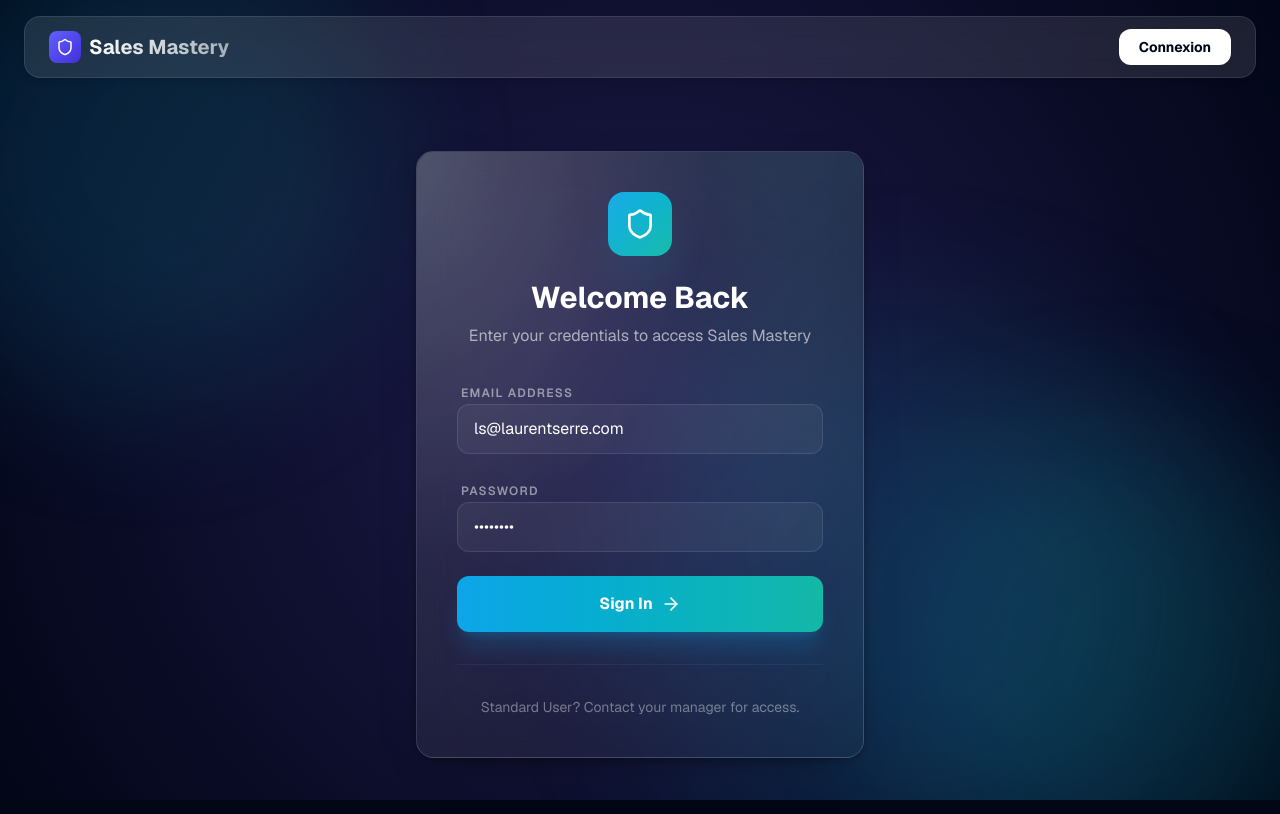
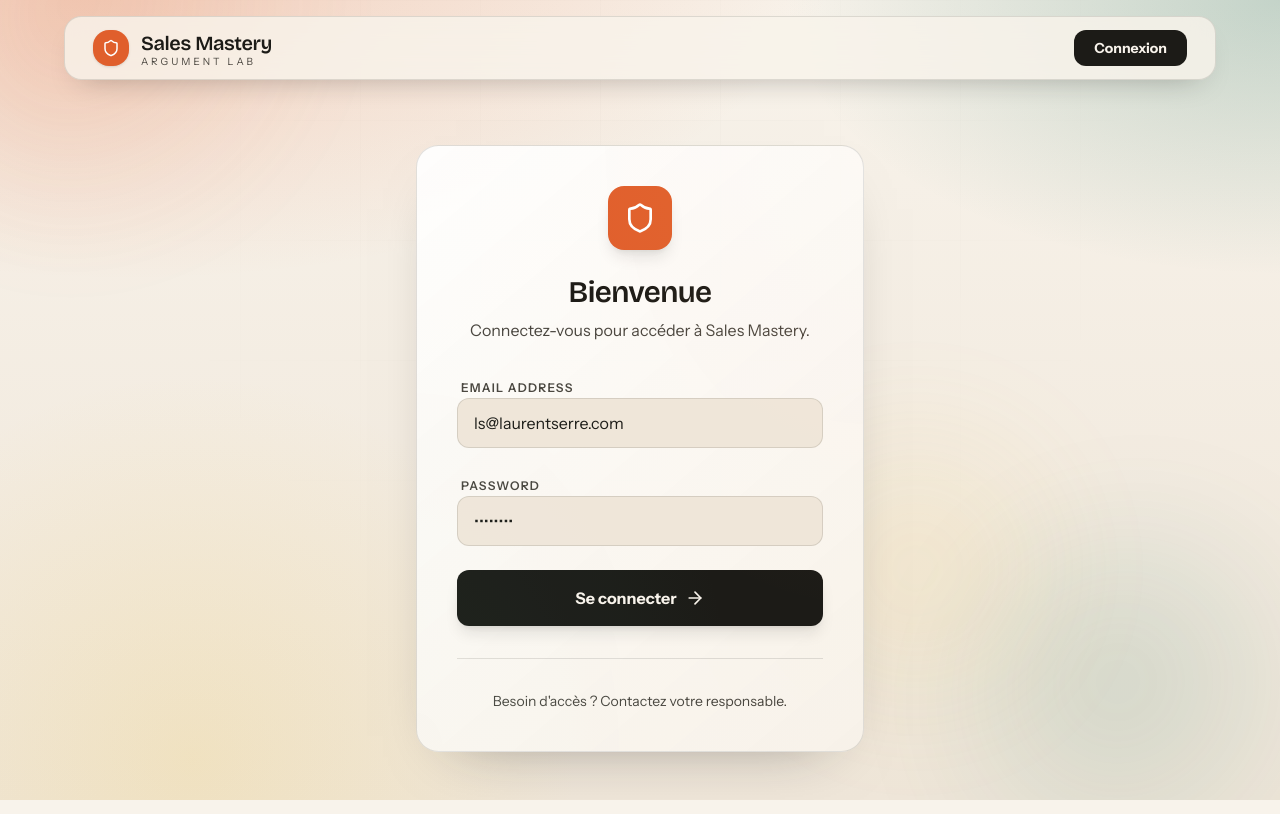
Before and after one commit to Lofp34/sales_args_master, a Next.js app: page /login in a window 1280 px wide. Built offline with nearby package versions, Linux system fonts and the light colour scheme; no server answers.

Commit message:
Modernize UI with editorial design

```diff
--- a/src/app/globals.css
+++ b/src/app/globals.css
@@ -1,70 +1,96 @@
 @import "tailwindcss";
 
 @theme {
-  --color-glass: rgba(255, 255, 255, 0.12);
-  --color-glass-border: rgba(255, 255, 255, 0.22);
-  --color-primary: #0ea5e9;
-  --color-secondary: #14b8a6;
+  --color-accent: #e05f2c;
+  --color-accent-2: #1f6f5c;
+  --color-ink: #1c1b17;
+  --color-paper: #f8f3eb;
+  --color-paper-2: #efe6d9;
+  --color-line: rgba(28, 27, 23, 0.12);
+  --color-accent-soft: rgba(224, 95, 44, 0.18);
 
-  --animate-blob: blob 7s infinite;
+  --animate-float: float 14s ease-in-out infinite;
+  --animate-drift: drift 18s ease-in-out infinite;
+  --animate-fadeup: fadeup 0.8s ease-out both;
 
-  @keyframes blob {
-    0% {
+  @keyframes float {
+    0%,
+    100% {
+      transform: translateY(0px);
+    }
+    50% {
+      transform: translateY(-12px);
+    }
+  }
+
+  @keyframes drift {
+    0%,
+    100% {
       transform: translate(0px, 0px) scale(1);
     }
+    50% {
+      transform: translate(30px, -20px) scale(1.05);
+    }
+  }
 
-    33% {
-      transform: translate(30px, -50px) scale(1.1);
+  @keyframes fadeup {
+    0% {
+      opacity: 0;
+      transform: translateY(16px);
     }
-
-    66% {
-      transform: translate(-20px, 20px) scale(0.9);
-    }
-
     100% {
-      transform: translate(0px, 0px) scale(1);
+      opacity: 1;
+      transform: translateY(0);
     }
   }
 }
 
 :root {
-  --background: #020617;
-  /* Deep Blue / Black */
-  --foreground: #f8fafc;
+  --ink: #1c1b17;
+  --ink-muted: #4a463f;
+  --paper: #f8f3eb;
+  --paper-2: #efe6d9;
+  --accent: #e05f2c;
+  --accent-2: #1f6f5c;
+  --accent-soft: rgba(224, 95, 44, 0.2);
+  --line: rgba(28, 27, 23, 0.12);
+  --shadow-1: 0 24px 60px -40px rgba(28, 27, 23, 0.5);
+  --shadow-2: 0 14px 30px -18px rgba(28, 27, 23, 0.35);
 }
 
 body {
-  background: var(--background);
-  color: var(--foreground);
-  font-family: var(--font-geist-sans), ui-sans-serif, system-ui, -apple-system, BlinkMacSystemFont, "Segoe UI", Roboto, "Helvetica Neue", Arial, sans-serif;
+  background: var(--paper);
+  color: var(--ink);
+  font-family: var(--font-body), ui-sans-serif, system-ui, -apple-system, BlinkMacSystemFont,
+    "Segoe UI", sans-serif;
   overflow-x: hidden;
 }
 
+h1,
+h2,
+h3,
+.font-display {
+  font-family: var(--font-display), "Times New Roman", serif;
+  letter-spacing: -0.02em;
+}
+
 .glass-morphism {
-  background: rgba(255, 255, 255, 0.1);
-  backdrop-filter: blur(12px);
-  -webkit-backdrop-filter: blur(12px);
-  border: 1px solid rgba(255, 255, 255, 0.1);
-  border-radius: 1rem;
-  box-shadow: 0 4px 6px -1px rgb(0 0 0 / 0.1), 0 2px 4px -2px rgb(0 0 0 / 0.1);
-  transition: all 0.3s cubic-bezier(0.4, 0, 0.2, 1);
+  background: rgba(248, 243, 235, 0.82);
+  backdrop-filter: blur(14px);
+  -webkit-backdrop-filter: blur(14px);
+  border: 1px solid var(--line);
+  border-radius: 1.1rem;
+  box-shadow: var(--shadow-2);
+  transition: transform 0.3s ease, box-shadow 0.3s ease, border-color 0.3s ease;
 }
 
 .glass-card {
   position: relative;
-  background: linear-gradient(
-    135deg,
-    rgba(255, 255, 255, 0.12),
-    rgba(255, 255, 255, 0.03)
-  );
-  backdrop-filter: blur(18px);
-  -webkit-backdrop-filter: blur(18px);
-  border: 1px solid rgba(255, 255, 255, 0.14);
-  border-radius: 1.1rem;
-  box-shadow: 0 16px 40px -24px rgb(0 0 0 / 0.6), 0 2px 8px -2px rgb(0 0 0 / 0.4);
-  transition: transform 0.35s cubic-bezier(0.4, 0, 0.2, 1),
-    box-shadow 0.35s cubic-bezier(0.4, 0, 0.2, 1),
-    border-color 0.35s cubic-bezier(0.4, 0, 0.2, 1);
+  background: linear-gradient(140deg, rgba(255, 255, 255, 0.9), rgba(247, 242, 233, 0.96));
+  border: 1px solid var(--line);
+  border-radius: 1.4rem;
+  box-shadow: var(--shadow-1);
+  transition: transform 0.35s ease, box-shadow 0.35s ease, border-color 0.35s ease;
 }
 
 .glass-card::before {
@@ -72,25 +98,17 @@
   position: absolute;
   inset: 0;
   border-radius: inherit;
-  background: radial-gradient(
-      120% 120% at 0% 0%,
-      rgba(255, 255, 255, 0.18),
-      transparent 55%
-    ),
-    radial-gradient(
-      90% 120% at 90% 0%,
-      rgba(20, 184, 166, 0.12),
-      transparent 60%
-    );
-  opacity: 0.9;
+  background: radial-gradient(140% 140% at 100% 0%, rgba(224, 95, 44, 0.1), transparent 55%),
+    radial-gradient(120% 130% at 0% 100%, rgba(31, 111, 92, 0.12), transparent 60%);
+  opacity: 0.8;
   pointer-events: none;
   mix-blend-mode: screen;
 }
 
 .glass-card:hover {
-  transform: translateY(-6px);
-  box-shadow: 0 28px 55px -32px rgb(0 0 0 / 0.7), 0 8px 22px -10px rgb(0 0 0 / 0.55);
-  border-color: rgba(255, 255, 255, 0.26);
+  transform: translateY(-5px);
+  box-shadow: 0 30px 70px -46px rgba(28, 27, 23, 0.6);
+  border-color: rgba(28, 27, 23, 0.22);
 }
 
 /* Animated Background */
@@ -101,36 +119,49 @@
   right: 0;
   bottom: 0;
   z-index: -1;
-  background: radial-gradient(circle at center, #1e1b4b 0%, #020617 100%);
+  background: radial-gradient(1200px 600px at 10% -10%, rgba(224, 95, 44, 0.25), transparent 60%),
+    radial-gradient(900px 500px at 100% 0%, rgba(31, 111, 92, 0.24), transparent 55%),
+    radial-gradient(700px 700px at 15% 95%, rgba(242, 201, 76, 0.18), transparent 55%),
+    linear-gradient(180deg, var(--paper) 0%, var(--paper-2) 100%);
   overflow: hidden;
 }
 
-.blob {
+.bg-grid {
   position: absolute;
-  width: 500px;
-  height: 500px;
-  background: linear-gradient(to right, var(--color-primary), var(--color-secondary));
-  filter: blur(80px);
-  opacity: 0.15;
-  border-radius: 50%;
-  animation: var(--animate-blob);
+  inset: 0;
+  background-image: linear-gradient(rgba(28, 27, 23, 0.04) 1px, transparent 1px),
+    linear-gradient(90deg, rgba(28, 27, 23, 0.04) 1px, transparent 1px);
+  background-size: 120px 120px;
+  opacity: 0.4;
+  mask-image: radial-gradient(circle at 50% 20%, black 0%, transparent 70%);
 }
 
-.blob-1 {
-  top: -100px;
-  left: -100px;
-  animation-delay: 0s;
+.bg-orb {
+  position: absolute;
+  width: 420px;
+  height: 420px;
+  filter: blur(60px);
+  opacity: 0.28;
+  border-radius: 50%;
+  animation: var(--animate-drift);
 }
 
-.blob-2 {
-  bottom: -100px;
-  right: -100px;
+.orb-a {
+  top: -120px;
+  left: -80px;
+  background: radial-gradient(circle at 30% 30%, rgba(224, 95, 44, 0.7), transparent 60%);
+}
+
+.orb-b {
+  bottom: -140px;
+  right: -80px;
+  background: radial-gradient(circle at 40% 40%, rgba(31, 111, 92, 0.6), transparent 60%);
   animation-delay: 2s;
 }
 
-.blob-3 {
-  top: 50%;
-  left: 50%;
-  transform: translate(-50%, -50%);
+.orb-c {
+  top: 45%;
+  left: 55%;
+  background: radial-gradient(circle at 50% 50%, rgba(242, 201, 76, 0.55), transparent 60%);
   animation-delay: 4s;
 }
--- a/src/app/layout.tsx
+++ b/src/app/layout.tsx
@@ -1,19 +1,21 @@
 import type { Metadata } from "next";
-import { Geist, Geist_Mono } from "next/font/google";
+import { Bricolage_Grotesque, Instrument_Sans } from "next/font/google";
 import "./globals.css";
 import InteractiveBackground from "@/components/ui/InteractiveBackground";
 import { Providers } from "@/components/Providers";
 import Navbar from "@/components/Navbar";
 import { Toaster } from "react-hot-toast";
 
-const geistSans = Geist({
-  variable: "--font-geist-sans",
+const displayFont = Bricolage_Grotesque({
+  variable: "--font-display",
   subsets: ["latin"],
+  weight: ["200", "300", "400", "500", "600", "700", "800"],
 });
 
-const geistMono = Geist_Mono({
-  variable: "--font-geist-mono",
+const bodyFont = Instrument_Sans({
+  variable: "--font-body",
   subsets: ["latin"],
+  weight: ["400", "500", "600", "700"],
 });
 
 export const metadata: Metadata = {
@@ -29,7 +31,7 @@
   return (
     <html lang="en" suppressHydrationWarning>
       <body
-        className={`${geistSans.variable} ${geistMono.variable} antialiased min-h-screen text-slate-50 selection:bg-primary/30`}
+        className={`${displayFont.variable} ${bodyFont.variable} antialiased min-h-screen selection:bg-[var(--accent-soft)]`}
       >
         <Providers>
           <InteractiveBackground />
@@ -41,11 +43,12 @@
             position="bottom-right"
             toastOptions={{
               style: {
-                background: 'rgba(30, 41, 59, 0.7)',
-                color: '#fff',
-                backdropFilter: 'blur(8px)',
-                border: '1px solid rgba(255, 255, 255, 0.1)',
-                borderRadius: '12px',
+                background: 'rgba(248, 243, 235, 0.92)',
+                color: '#1c1b17',
+                backdropFilter: 'blur(10px)',
+                border: '1px solid rgba(28, 27, 23, 0.12)',
+                borderRadius: '14px',
+                boxShadow: '0 18px 40px -28px rgba(28, 27, 23, 0.45)',
               },
             }}
           />
--- a/src/app/login/page.tsx
+++ b/src/app/login/page.tsx
@@ -39,19 +39,19 @@
     };
 
     return (
-        <div className="min-h-[calc(100vh-80px)] flex items-center justify-center px-6">
+        <div className="min-h-[calc(100vh-96px)] flex items-center justify-center px-6">
             <GlassCard className="w-full max-w-md p-8 sm:p-10">
                 <div className="flex flex-col items-center text-center mb-8">
-                    <div className="w-16 h-16 rounded-2xl bg-gradient-to-br from-primary to-secondary flex items-center justify-center mb-6 shadow-2xl shadow-primary/20">
+                    <div className="w-16 h-16 rounded-2xl bg-[var(--accent)] flex items-center justify-center mb-6 shadow-lg">
                         <Shield className="text-white" size={32} />
                     </div>
-                    <h1 className="text-3xl font-bold text-white mb-2">Welcome Back</h1>
-                    <p className="text-white/60">Enter your credentials to access Sales Mastery</p>
+                    <h1 className="text-3xl font-semibold text-[var(--ink)] mb-2 font-display">Bienvenue</h1>
+                    <p className="text-[var(--ink-muted)]">Connectez-vous pour accéder à Sales Mastery.</p>
                 </div>
 
                 <form onSubmit={handleSubmit} className="space-y-6">
                     <div className="space-y-2">
-                        <label className="text-xs font-semibold text-white/50 uppercase tracking-widest ml-1">
+                        <label className="text-xs font-semibold text-[var(--ink-muted)] uppercase tracking-widest ml-1">
                             Email Address
                         </label>
                         <input
@@ -59,13 +59,13 @@
                             required
                             value={email}
                             onChange={(e) => setEmail(e.target.value)}
-                            className="w-full bg-white/5 border border-white/10 rounded-xl px-4 py-3 text-white placeholder:text-white/20 focus:outline-none focus:ring-2 focus:ring-primary/50 focus:border-transparent transition-all"
+                            className="w-full bg-[var(--paper-2)] border border-[var(--line)] rounded-xl px-4 py-3 text-[var(--ink)] placeholder:text-[var(--ink-muted)] placeholder:opacity-60 focus:outline-none focus:ring-2 focus:ring-[var(--accent-soft)] focus:border-transparent transition-all"
                             placeholder="name@company.com"
                         />
                     </div>
 
                     <div className="space-y-2">
-                        <label className="text-xs font-semibold text-white/50 uppercase tracking-widest ml-1">
+                        <label className="text-xs font-semibold text-[var(--ink-muted)] uppercase tracking-widest ml-1">
                             Password
                         </label>
                         <input
@@ -73,13 +73,13 @@
                             required
                             value={password}
                             onChange={(e) => setPassword(e.target.value)}
-                            className="w-full bg-white/5 border border-white/10 rounded-xl px-4 py-3 text-white placeholder:text-white/20 focus:outline-none focus:ring-2 focus:ring-primary/50 focus:border-transparent transition-all"
+                            className="w-full bg-[var(--paper-2)] border border-[var(--line)] rounded-xl px-4 py-3 text-[var(--ink)] placeholder:text-[var(--ink-muted)] placeholder:opacity-60 focus:outline-none focus:ring-2 focus:ring-[var(--accent-soft)] focus:border-transparent transition-all"
                             placeholder="••••••••"
                         />
                     </div>
 
                     {error && (
-                        <div className="bg-red-500/10 border border-red-500/20 rounded-xl p-4 text-red-400 text-sm text-center">
+                        <div className="bg-red-500/10 border border-red-500/20 rounded-xl p-4 text-red-500 text-sm text-center">
                             {error}
                         </div>
                     )}
@@ -87,22 +87,22 @@
                     <button
                         type="submit"
                         disabled={loading}
-                        className="w-full py-4 rounded-xl bg-gradient-to-r from-primary to-secondary text-white font-bold hover:opacity-90 transition-all transform hover:scale-[1.02] active:scale-[0.98] disabled:opacity-50 disabled:cursor-not-allowed flex items-center justify-center gap-2 shadow-xl shadow-primary/20"
+                        className="w-full py-4 rounded-xl bg-[var(--ink)] text-[var(--paper)] font-bold hover:bg-[var(--ink-muted)] transition-all transform hover:scale-[1.01] active:scale-[0.98] disabled:opacity-50 disabled:cursor-not-allowed flex items-center justify-center gap-2 shadow-lg"
                     >
                         {loading ? (
                             <Loader2 className="animate-spin" size={20} />
                         ) : (
                             <>
-                                Sign In
+                                Se connecter
                                 <ArrowRight size={20} />
                             </>
                         )}
                     </button>
                 </form>
 
-                <div className="mt-8 pt-8 border-t border-white/5 text-center">
-                    <p className="text-white/40 text-sm">
-                        Standard User? Contact your manager for access.
+                <div className="mt-8 pt-8 border-t border-[var(--line)] text-center">
+                    <p className="text-[var(--ink-muted)] text-sm">
+                        Besoin d'accès ? Contactez votre responsable.
                     </p>
                 </div>
             </GlassCard>
--- a/src/components/Navbar.tsx
+++ b/src/components/Navbar.tsx
@@ -12,24 +12,29 @@
 
     return (
         <>
-            <nav className="sticky top-0 z-50 px-6 py-4 flex justify-center" aria-label="Navigation principale">
-                <div className="glass-morphism px-6 py-3 flex items-center justify-between w-full max-w-7xl">
-                    <Link href="/" className="flex items-center gap-2" aria-label="Retour à l'accueil">
-                        <div className="w-8 h-8 rounded-lg bg-gradient-to-br from-indigo-500 to-indigo-700 flex items-center justify-center">
+            <nav className="sticky top-0 z-50 px-4 sm:px-6 py-4 flex justify-center" aria-label="Navigation principale">
+                <div className="glass-morphism px-5 sm:px-7 py-3 flex items-center justify-between w-full max-w-6xl">
+                    <Link href="/" className="flex items-center gap-3" aria-label="Retour à l'accueil">
+                        <div className="w-9 h-9 rounded-2xl bg-[var(--accent)] flex items-center justify-center shadow-sm">
                             <Shield className="text-white" size={18} />
                         </div>
-                        <span className="text-xl font-bold bg-clip-text text-transparent bg-gradient-to-r from-white to-white/60">
-                            Sales Mastery
-                        </span>
+                        <div className="flex flex-col leading-none">
+                            <span className="text-xl font-semibold text-[var(--ink)] font-display">
+                                Sales Mastery
+                            </span>
+                            <span className="text-[10px] uppercase tracking-[0.3em] text-[var(--ink-muted)]">
+                                Argument Lab
+                            </span>
+                        </div>
                     </Link>
 
-                    <div className="flex items-center gap-4 md:gap-6">
+                    <div className="flex items-center gap-3 sm:gap-5">
                         {session ? (
                             <>
                                 <div className="hidden md:flex items-center gap-6">
                                     <Link
                                         href="/dashboard"
-                                        className="text-sm font-medium text-white/70 hover:text-white transition-colors flex items-center gap-2"
+                                        className="text-sm font-semibold text-[var(--ink-muted)] hover:text-[var(--ink)] transition-colors flex items-center gap-2"
                                         aria-label="Accéder au tableau de bord"
                                     >
                                         <LayoutGrid size={16} />
@@ -38,7 +43,7 @@
                                     {session.user.role === "SUPER_ADMIN" && (
                                         <Link
                                             href="/team"
-                                            className="text-sm font-medium text-white/70 hover:text-white transition-colors flex items-center gap-2"
+                                            className="text-sm font-semibold text-[var(--ink-muted)] hover:text-[var(--ink)] transition-colors flex items-center gap-2"
                                             aria-label="Gérer l'équipe"
                                         >
                                             <Users size={16} />
@@ -47,25 +52,25 @@
                                     )}
                                 </div>
 
-                                <div className="h-6 w-[1px] bg-white/10 hidden md:block" aria-hidden="true" />
+                                <div className="h-6 w-[1px] bg-[var(--line)] hidden md:block" aria-hidden="true" />
 
-                                <div className="flex items-center gap-4">
+                                <div className="flex items-center gap-3">
                                     <div className="flex items-center gap-2" aria-label={`Utilisateur connecté: ${session.user.name || session.user.email}`}>
-                                        <div className="w-8 h-8 rounded-full bg-indigo-500/20 border border-indigo-500/20 flex items-center justify-center">
-                                            <UserIcon size={16} className="text-indigo-400" />
+                                        <div className="w-9 h-9 rounded-full bg-[var(--paper-2)] border border-[var(--line)] flex items-center justify-center">
+                                            <UserIcon size={16} className="text-[var(--ink-muted)]" />
                                         </div>
                                         <div className="hidden sm:block">
-                                            <p className="text-xs font-medium text-white">
+                                            <p className="text-xs font-semibold text-[var(--ink)]">
                                                 {session.user.name || session.user.email}
                                             </p>
-                                            <p className="text-[10px] text-white/40 uppercase tracking-widest">
-                                                {session.user.role === 'USER' ? 'Utilisateur' : session.user.role}
+                                            <p className="text-[10px] text-[var(--ink-muted)] uppercase tracking-widest">
+                                                {session.user.role === "USER" ? "Utilisateur" : session.user.role}
                                             </p>
                                         </div>
                                     </div>
                                     <button
                                         onClick={() => signOut()}
-                                        className="p-2 rounded-xl hover:bg-red-500/10 text-white/60 hover:text-red-400 transition-colors"
+                                        className="p-2 rounded-xl hover:bg-[var(--accent-soft)] text-[var(--ink-muted)] hover:text-[var(--ink)] transition-colors"
                                         title="Déconnexion"
                                         aria-label="Se déconnecter"
                                     >
@@ -76,7 +81,7 @@
                         ) : (
                             <Link
                                 href="/login"
-                                className="px-5 py-2 rounded-xl bg-white text-slate-950 text-sm font-bold hover:bg-white/90 transition-all hover:scale-105"
+                                className="px-5 py-2 rounded-xl bg-[var(--ink)] text-[var(--paper)] text-sm font-bold hover:bg-[var(--ink-muted)] transition-all hover:scale-[1.02]"
                                 aria-label="Se connecter"
                             >
                                 Connexion
@@ -93,8 +98,8 @@
                             aria-label="Accéder aux arguments"
                             aria-current={pathname === "/dashboard" ? "page" : undefined}
                             className={`flex-1 flex items-center justify-center gap-2 rounded-xl px-3 py-2 text-xs font-semibold transition-colors ${pathname === "/dashboard"
-                                    ? "bg-white/15 text-white border border-white/20"
-                                    : "text-white/70 hover:text-white"
+                                    ? "bg-[var(--accent-soft)] text-[var(--ink)] border border-[var(--line)]"
+                                    : "text-[var(--ink-muted)] hover:text-[var(--ink)]"
                                 }`}
                         >
                             <LayoutGrid size={16} />
@@ -106,8 +111,8 @@
                                 aria-label="Accéder à l'équipe"
                                 aria-current={pathname === "/team" ? "page" : undefined}
                                 className={`flex-1 flex items-center justify-center gap-2 rounded-xl px-3 py-2 text-xs font-semibold transition-colors ${pathname === "/team"
-                                        ? "bg-white/15 text-white border border-white/20"
-                                        : "text-white/70 hover:text-white"
+                                        ? "bg-[var(--accent-soft)] text-[var(--ink)] border border-[var(--line)]"
+                                        : "text-[var(--ink-muted)] hover:text-[var(--ink)]"
                                     }`}
                             >
                                 <Users size={16} />
@@ -116,7 +121,7 @@
                         )}
                         <button
                             onClick={() => signOut()}
-                            className="ml-2 p-2 rounded-xl text-white/60 hover:text-red-300 hover:bg-red-500/10 transition-colors"
+                            className="ml-2 p-2 rounded-xl text-[var(--ink-muted)] hover:text-[var(--ink)] hover:bg-[var(--accent-soft)] transition-colors"
                             title="Déconnexion"
                             aria-label="Se déconnecter"
                         >
--- a/src/components/ui/InteractiveBackground.tsx
+++ b/src/components/ui/InteractiveBackground.tsx
@@ -5,9 +5,10 @@
 const InteractiveBackground = () => {
     return (
         <div className="bg-animated">
-            <div className="blob blob-1" />
-            <div className="blob blob-2" />
-            <div className="blob blob-3" />
+            <div className="bg-grid" />
+            <div className="bg-orb orb-a" />
+            <div className="bg-orb orb-b" />
+            <div className="bg-orb orb-c" />
         </div>
     );
 };
```
Also changed, not shown: src/app/dashboard/page.tsx (+32 -32 lines), src/app/team/page.tsx (+30 -30 lines), src/components/Dashboard/ArgumentCard.tsx (+17 -17 lines), src/components/Dashboard/VotingSystem.tsx (+4 -4 lines), src/components/team/AddMemberModal.tsx (+17 -17 lines), src/components/ui/ConfirmModal.tsx (+7 -7 lines).
